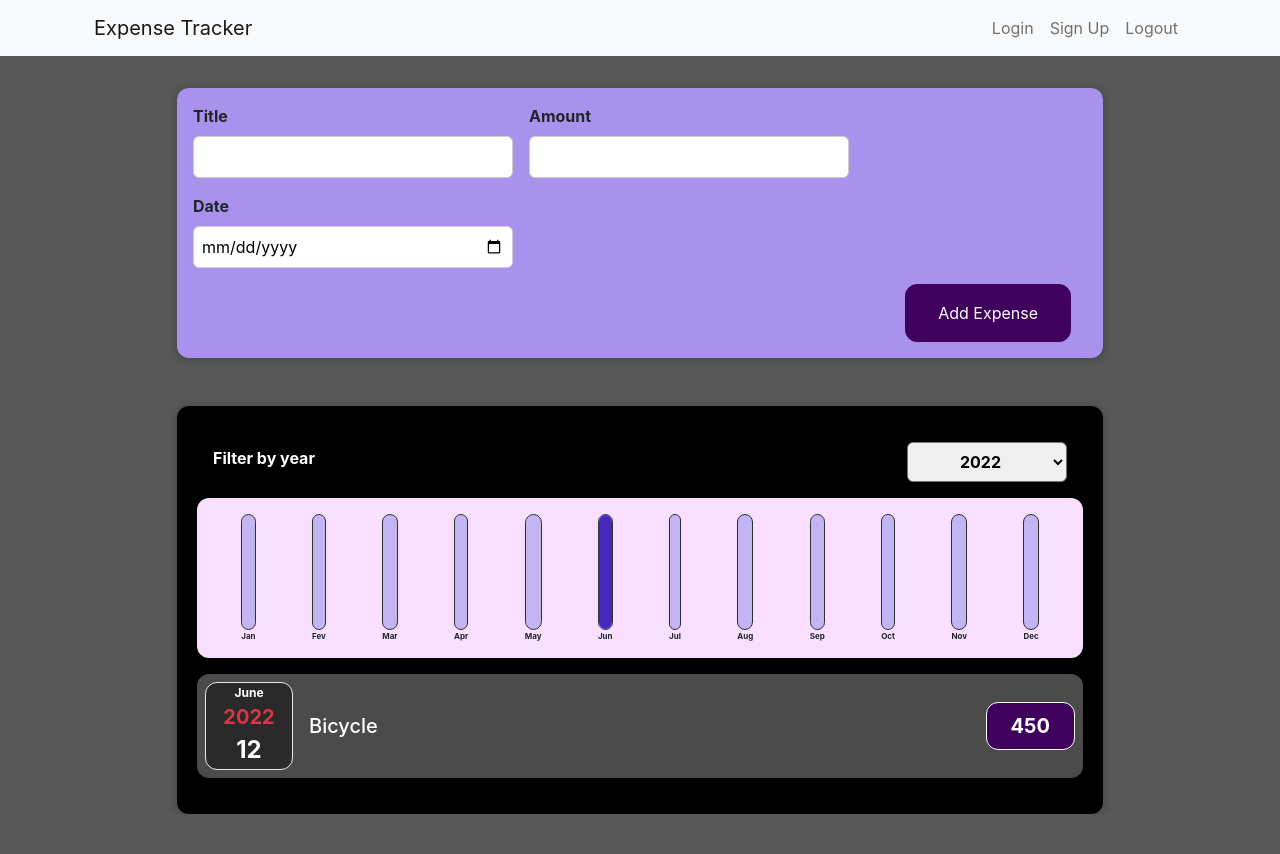
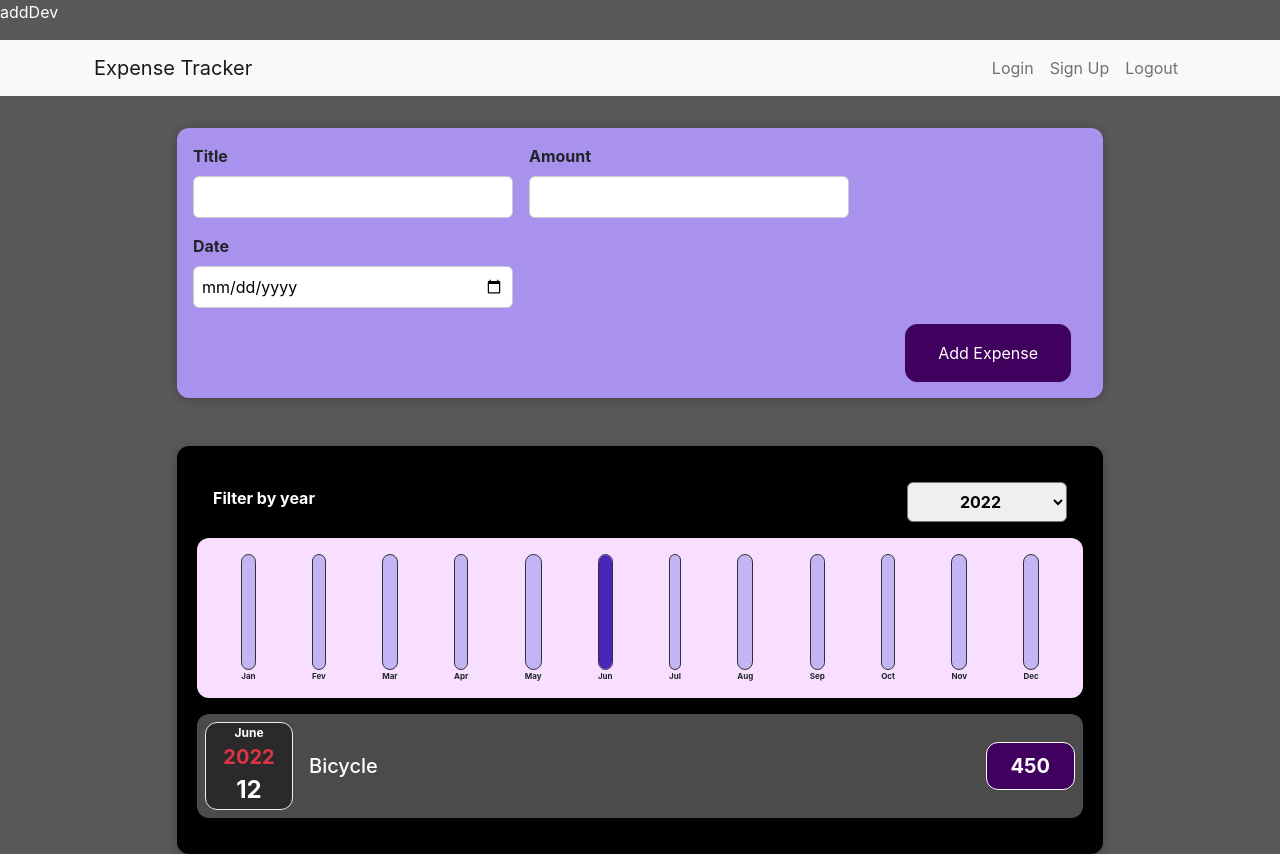
Before and after one commit to hasankarim18/expense-tracker, a React (Create React App) app: page / in a window 1280 px wide. Before the commit the page ends 814 px from the top, so only its background shows below. Built offline with nearby package versions, Linux system fonts and the light colour scheme.

Commit message:
Preparing for redux

```diff
--- a/src/App.js
+++ b/src/App.js
@@ -5,6 +5,7 @@ import Main from './Main'
 const App = () => {
   return (
     <div>
+      <p className="text-white" >addDev</p>
       <Main />
     </div>
   )
```
Also changed, not shown: 1 other file (tests, documents, lock files or other folders).
